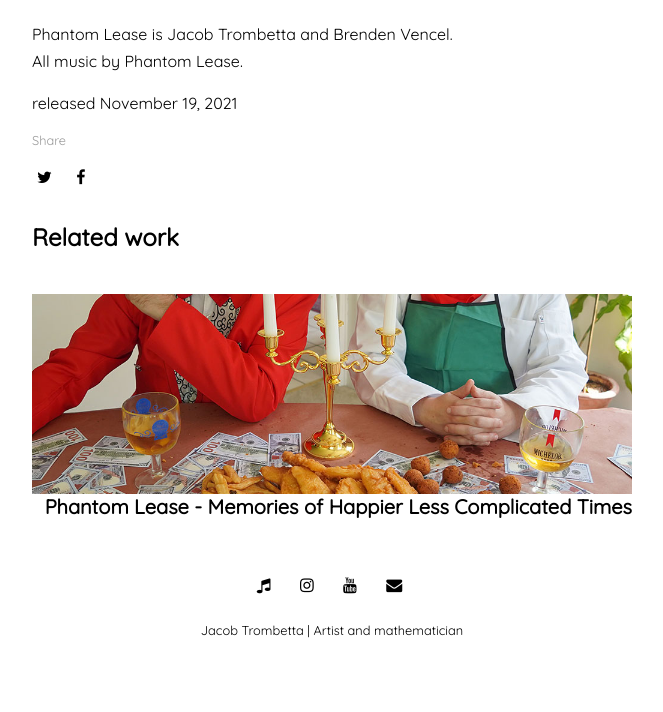
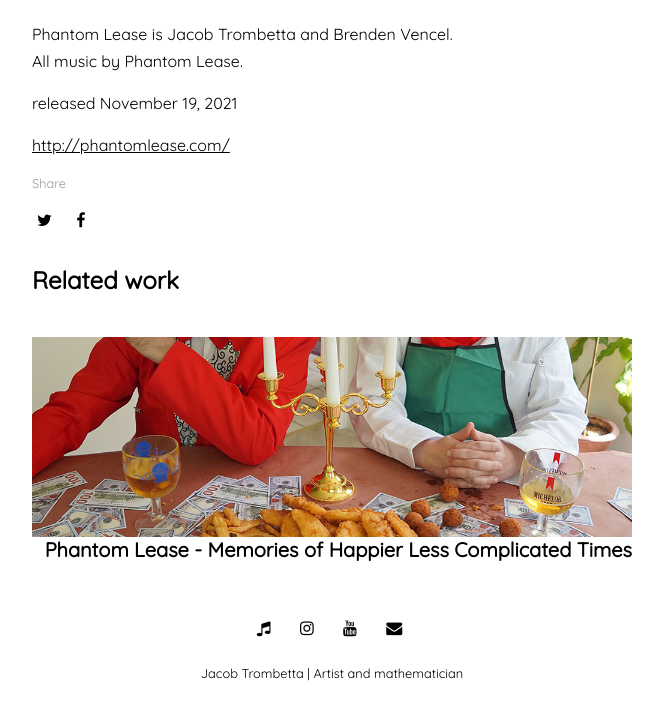
Before and after one commit to jacobtrombetta/jacobtrombetta.github.io, a Jekyll site: the page built from _posts/2021-11-19-phantom-lease-home.md, in a window 1280 px wide and 900 px high, scrolled down 3261 px, cut to the strip 188-900 px from the top of the window. Shown: the whole strip, without its empty margins (308-971 px from the left). Built offline with Jekyll 4.4.1, drawn with Linux system fonts in a browser that asks for light colours; nearby versions of some CDN libraries; before the commit the page ends 4118 px from its top, so only the background shows below that; some of the changed lines change nothing that is shown.

Commit message:
Add url to Phantom Lease Home page

```diff
--- a/_posts/2021-11-19-phantom-lease-home.md
+++ b/_posts/2021-11-19-phantom-lease-home.md
@@ -64,3 +64,5 @@ Phantom Lease is Jacob Trombetta and Brenden Vencel.
 All music by Phantom Lease.
 
 released November 19, 2021
+
+[http://phantomlease.com/](http://phantomlease.com/)
```
